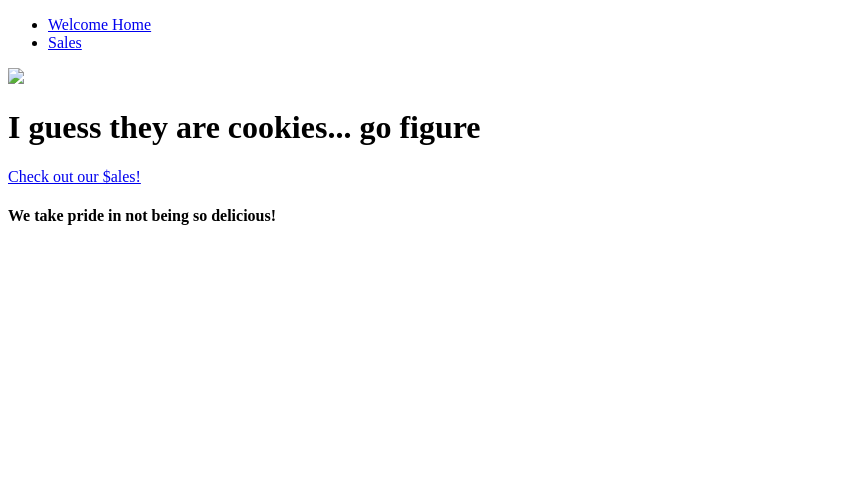
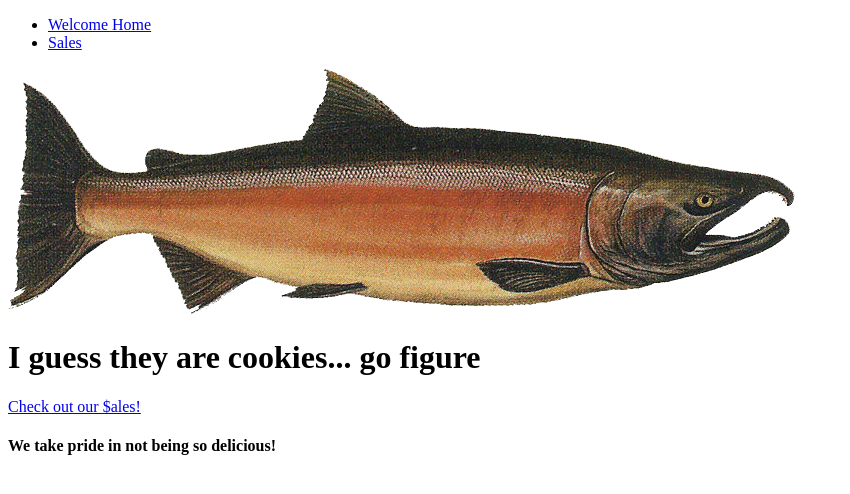
Before and after one commit to kaysmall19/cookie-stand, a plain HTML site: page index.html in a window 1280 px wide. Shown: the whole page, without its empty margins (0-850 px from the left). Drawn offline with Linux system fonts and the light colour scheme.

Commit message:
commit on main

```diff
--- a/index.html
+++ b/index.html
@@ -20,7 +20,7 @@
         </ul>
     </nav>
     <header>
-        <img src="./salmon.png" />
+        <img src="salmon/salmon.png" />
         <h1>I guess they are cookies... go figure</h1>
     </header>
     <p>
```
